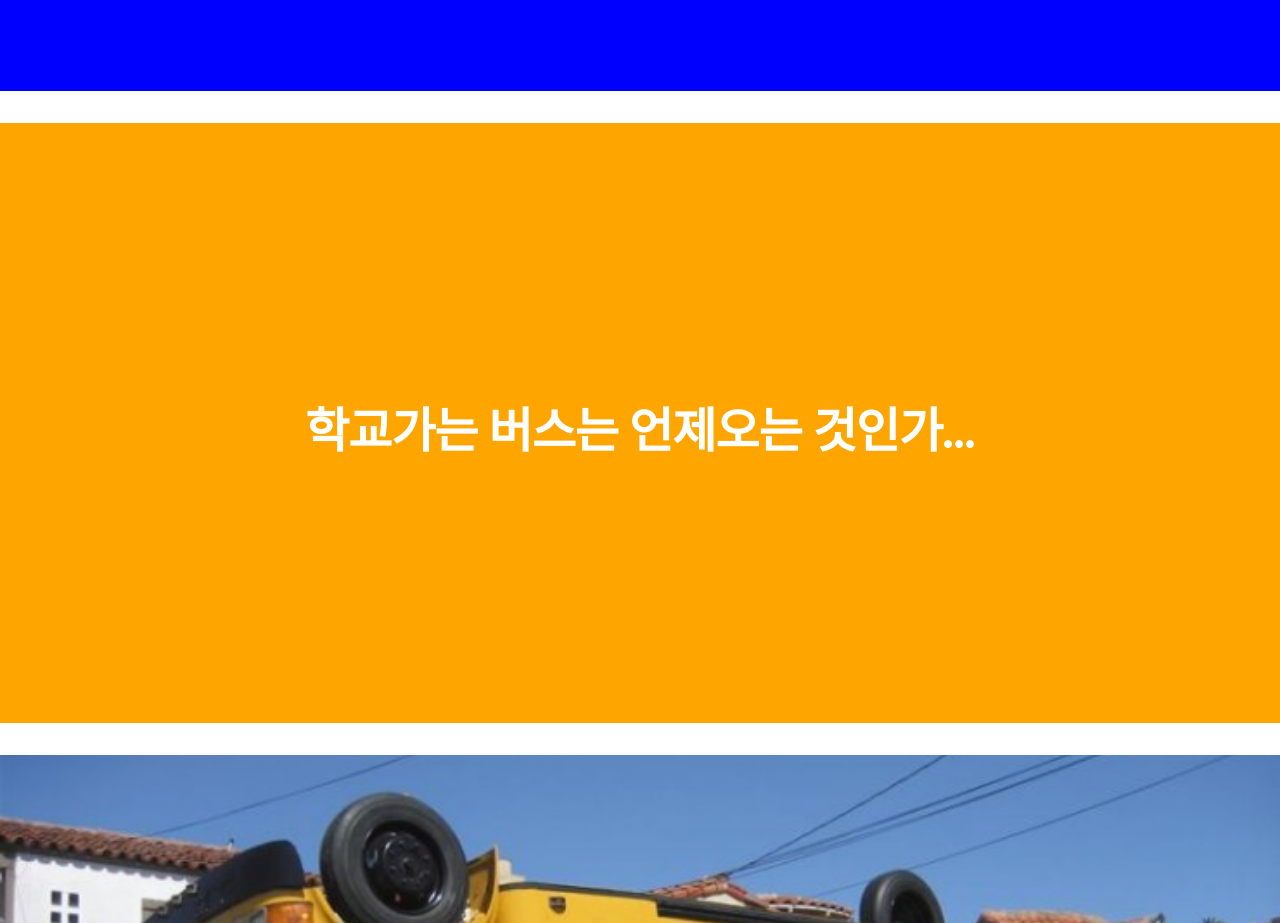
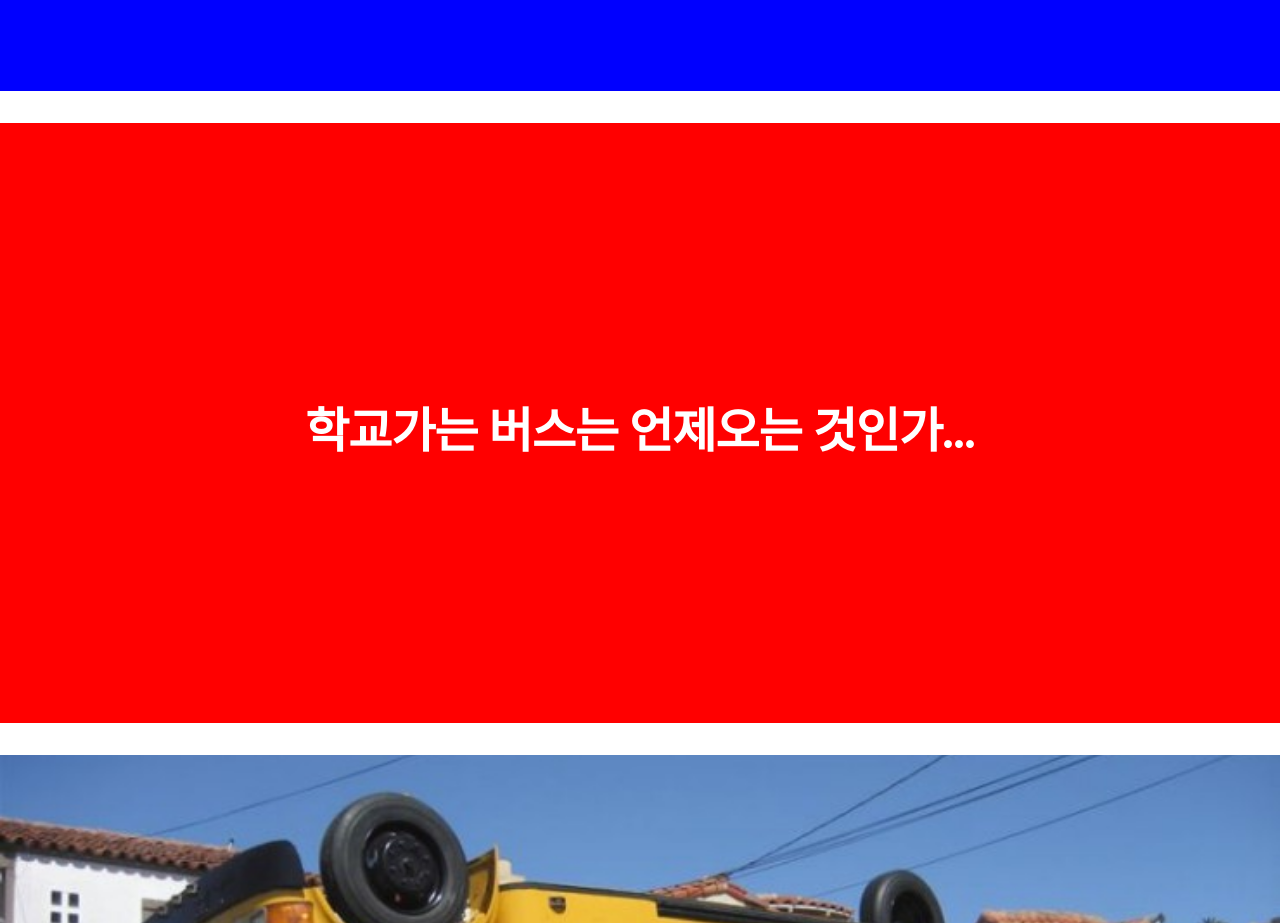
Before and after one commit to ycstyles/subj4, a plain HTML site: page index.html in a window 1280 px wide. Shown: the part 860-1783 px from the top of the page. Drawn offline with nearby package versions, Linux system fonts and the light colour scheme; a web font is replaced by a local one.

Commit message:
Add files via upload

```diff
--- a/index.html
+++ b/index.html
@@ -13,7 +13,7 @@ idoctype html>
 		header li{width:100px;height:100px;color:black;background: white;float:left;border-radius: 10px;text-align: center;line-height: 100px;color:black;font-size: 2em;margin-left: 20px;margin-right:20px;}
 		h1{color:white;font-size: 3em;text-align: center;padding-top:280px; line-height: 1.2;padding-left: 100px;padding-right: 100px;letter-spacing: -1px;}
 		#sectionA{ background: blue; transition: all 1s; }
-		#sectionB{ background: orange; transition: all 1s; }
+		#sectionB{ background: red; transition: all 1s; }
 		#sectionC{ background: url('./buspic.jpg');background-size:100% auto;background-position: 0px -120px; }
 		#sectionD{ background: green; transition: all 1s; }
 		#sectionE{ background: purple; transition: all 1s; }
```
